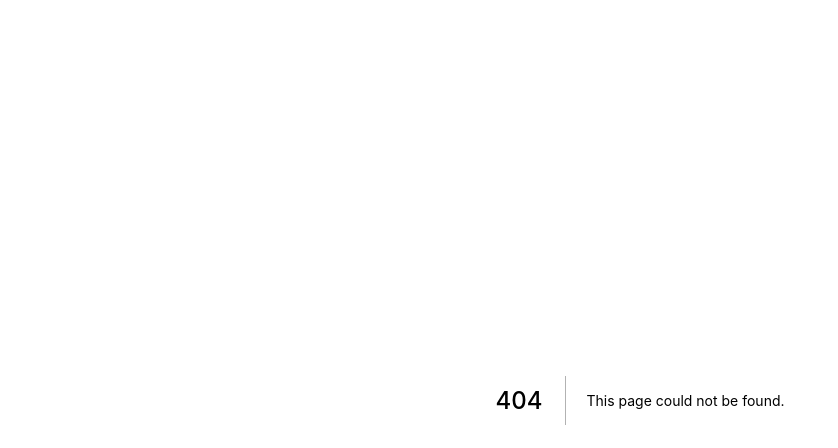
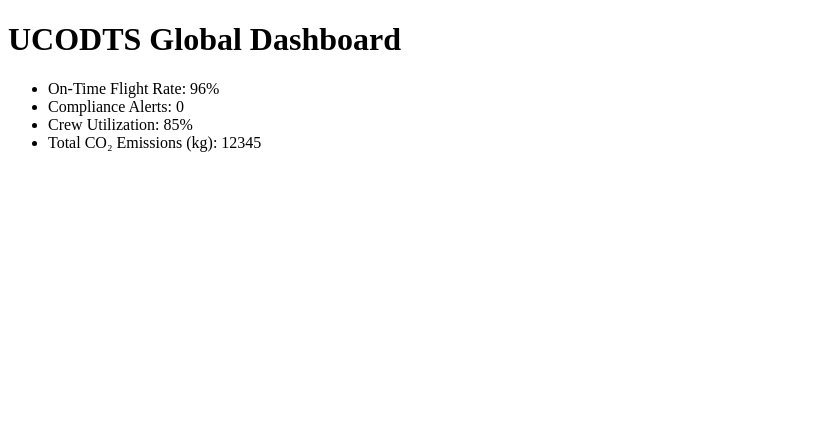
Before and after one commit to suprachakra/Unified-Crew-Operations-Digital-Twin-System-UCODTS-, a Next.js app in the folder frontend/: page /Dashboard in a window 1280 px wide. Before the commit this address had no page. Shown: the top 448 px of the page, without its empty margins (0-838 px from the left). Built offline with nearby package versions, Linux system fonts and the light colour scheme.

Commit message:
Update and rename dashboard.js to Dashboard.js

```diff
--- /dev/null
+++ b/frontend/src/pages/Dashboard.js
@@ -0,0 +1,34 @@
+import React, { useEffect, useState } from 'react';
+
+const Dashboard = () => {
+  const [data, setData] = useState({
+    flightsOnTime: 0,
+    complianceAlerts: 0,
+    crewUtilization: 0,
+    co2Emissions: 0
+  });
+
+  useEffect(() => {
+    // In production, fetch aggregated metrics from a backend endpoint or API gateway.
+    setData({
+      flightsOnTime: 96,
+      complianceAlerts: 0,
+      crewUtilization: 85,
+      co2Emissions: 12345
+    });
+  }, []);
+
+  return (
+    <div>
+      <h1>UCODTS Global Dashboard</h1>
+      <ul>
+        <li>On-Time Flight Rate: {data.flightsOnTime}%</li>
+        <li>Compliance Alerts: {data.complianceAlerts}</li>
+        <li>Crew Utilization: {data.crewUtilization}%</li>
+        <li>Total CO₂ Emissions (kg): {data.co2Emissions}</li>
+      </ul>
+    </div>
+  );
+};
+
+export default Dashboard;
```
Also changed, not shown: frontend/src/pages/dashboard.js (deleted, +0 -14 lines).
